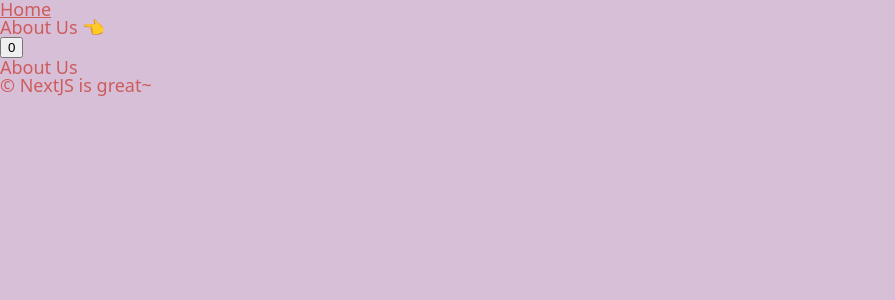
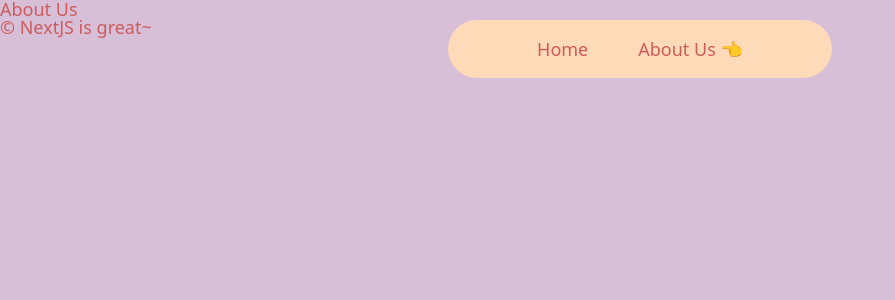
Before and after one commit to minami-cs/learn-nextjs14, a Next.js app: page /about-us in a window 1280 px wide. Shown: the top 300 px of the page, without its empty margins (0-895 px from the left). Built offline with nearby package versions, Linux system fonts and the light colour scheme.

Commit message:
feat: navigation.module.css 생성하여 적용

```diff
--- a/components/navigation.tsx
+++ b/components/navigation.tsx
@@ -1,4 +1,4 @@
-"use client"    // CSR을 의미하는 것이 아니라, 초기 렌더링은 SSR이지만 이후 클라이언트 컴포넌트로써 hydrate된다는 것을 의미한다. 즉, next에게 이 컴포넌트는 interactive하다고 알려주는 것
+"use client"; // CSR을 의미하는 것이 아니라, 초기 렌더링은 SSR이지만 이후 클라이언트 컴포넌트로써 hydrate된다는 것을 의미한다. 즉, next에게 이 컴포넌트는 interactive하다고 알려주는 것
 // 서버 컴포넌트에서는 hydration 과정이 없기 때문에 브라우저에서 다운로드 받을 JS 코드가 없어서 빠른 렌더링이 가능하다.
 
 // use client를 선언해서 클라이언트 컴포넌트로 만들었다고 하더라도 기본적으로 NextJs에서 /app 하위의 모든 컴포넌트는 서버 컴포넌트이므로 SSR로 동작한다.
@@ -13,25 +13,29 @@
 import { usePathname } from "next/navigation";
 import { useState } from "react";
 
+// module.css로 style을 가져와서 className을 지정하게 되면 클래스명에 자동으로 랜덤 문자가 붙어서 클래스명 중복이 일어나지 않는다
+import styles from "../styles/navigation.module.css";
+
 export default function Navigation() {
   const [count, setCount] = useState(0);
   const path = usePathname(); // usePathname() hook은 클라이언트 컴포넌트에서만 사용가능
 
   return (
-        <nav>
+    <nav className={styles.nav}>
       <ul>
         <li>
           {/* 링크를 걸 때에는 a태그 대신 Link를 이용한다. 이동할 링크는 href 이용 */}
           <Link href="/">Home</Link> {path === "/" ? "👈" : ""}
         </li>
         <li>
-                    <Link href="/about-us">About Us</Link> {path === "/about-us" ? "👈" : ""}
+          <Link href="/about-us">About Us</Link>{" "}
+          {path === "/about-us" ? "👈" : ""}
         </li>
-                <li>
         {/* 초기에는 SSR로 일반 html이지만 hydrate 이후 React Component가 되어 이벤트리스너가 동작한다 */}
-                    <button onClick={() => setCount(prev => prev + 1)}>{count}</button>
-                </li>
+        {/* <li>
+          <button onClick={() => setCount((prev) => prev + 1)}>{count}</button>
+        </li> */}
       </ul>
     </nav>
-    )
+  );
 }
--- /dev/null
+++ b/styles/navigation.module.css
@@ -0,0 +1,34 @@
+/* 이 파일의 이름은 반드시 module.css가 되어야 한다 */
+
+.nav {
+  position: fixed;
+  top: 20px;
+  left: 50%;
+
+  margin: 0 auto;
+  padding: 20px 0px;
+  width: 30%;
+
+  transform: translateX(-50%);
+
+  border-radius: 50px;
+
+  background-color: peachpuff;
+  z-index: 10;
+}
+
+.nav ul {
+  display: flex;
+  justify-content: center;
+  gap: 50px;
+}
+
+.nav ul li {
+  list-style: none;
+  transform: none;
+  transition: all 0.1s ease-in-out;
+}
+
+.nav ul li:hover {
+  transform: scale(1.05);
+}
```
Lines whose indentation alone changed are shown as unchanged.
